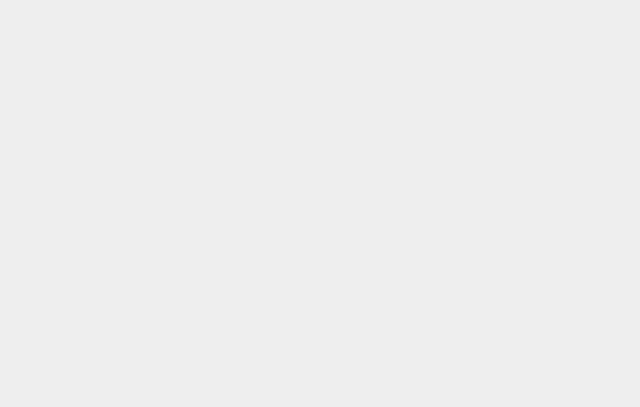
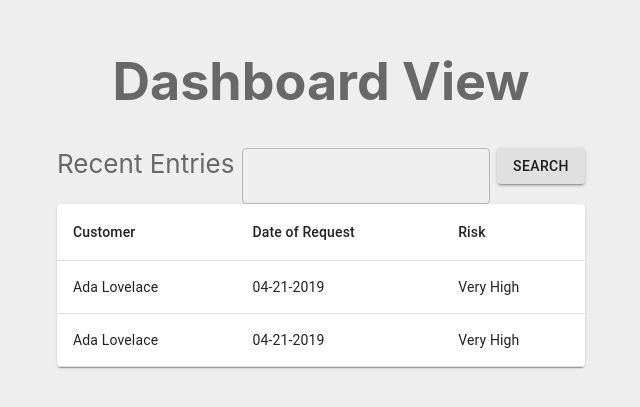
Before and after one commit to HoneyBeebus/loan_dolphins, a React (Create React App) app in the folder react-app/: page /dashboard in a window 1280 px wide. Shown: the part 209-616 px from the top of the page, without its empty margins (319-959 px from the left). Built offline with nearby package versions, Linux system fonts and the light colour scheme.

Commit message:
Basic Dashboard Page

```diff
--- a/react-app/src/Routes.js
+++ b/react-app/src/Routes.js
@@ -3,6 +3,7 @@ import { Route, Switch, Router } from 'react-router-dom';
 
 // Pages
 import LoginPage from './pages/LoginPage';
+import DashboardPage from './pages/DashboardPage';
 import ExamplePage from './pages/ExamplePage';
 import OutcomePage from './pages/OutcomePage';
 import history from './history';
@@ -12,6 +13,7 @@ function Routes() {
 	return (
 		<Switch>
 			<Route path="/" exact component={LoginPage}/>
+			<Route path="/dashboard" exact component={DashboardPage}/>
 			<Route path="/test" exact component={ExamplePage}/>
 			<Route path ="/outcome" exact component={OutcomePage}/>
 		</Switch>
--- /dev/null
+++ b/react-app/src/pages/DashboardPage.js
@@ -0,0 +1,42 @@
+import React from 'react';
+import { Button, TextField, Paper, TableContainer, Table, TableHead, TableBody, TableRow, TableCell } from '@material-ui/core';
+
+class LoginPage extends React.Component {
+	constructor(props) {
+		super(props);
+		this.state = {
+
+		};
+	}
+	render() {
+		return (<div>
+			<h1>Dashboard View</h1>
+			<span>Recent Entries</span> <TextField type="search" variant="outlined" /> <Button variant="contained">Search</Button>
+			<TableContainer component={Paper}>
+				<Table>
+					<TableHead>
+						<TableRow>
+							<TableCell>Customer</TableCell>
+							<TableCell>Date of Request</TableCell>
+							<TableCell>Risk</TableCell>
+						</TableRow>
+					</TableHead>
+					<TableBody>
+						<TableRow>
+							<TableCell>Ada Lovelace</TableCell>
+							<TableCell>04-21-2019</TableCell>
+							<TableCell>Very High</TableCell>
+						</TableRow>
+						<TableRow>
+							<TableCell>Ada Lovelace</TableCell>
+							<TableCell>04-21-2019</TableCell>
+							<TableCell>Very High</TableCell>
+						</TableRow>
+					</TableBody>
+				</Table>
+			</TableContainer>
+		</div>);
+	}
+}
+
+export default LoginPage;
```
Also changed, not shown: react-app/src/pages/OutcomePage.js (+2 -6 lines).
